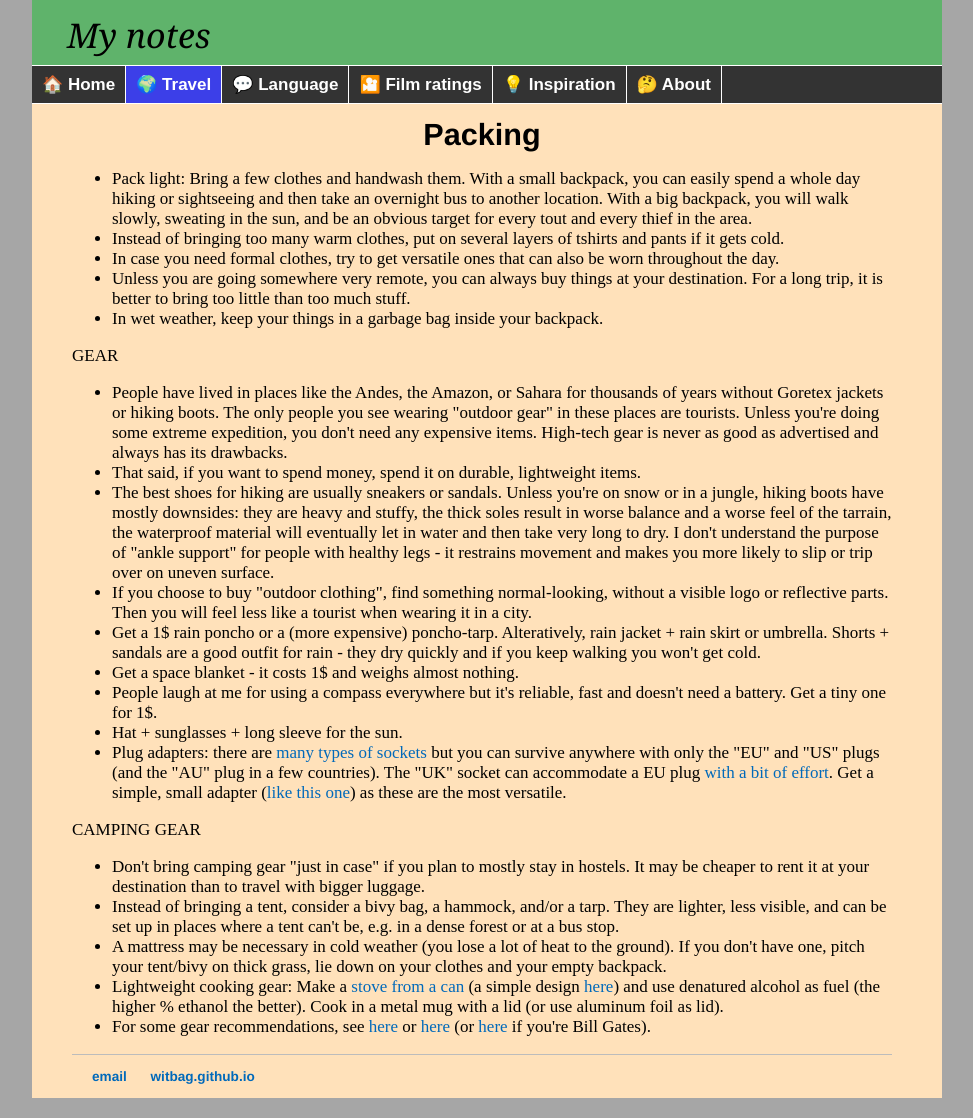
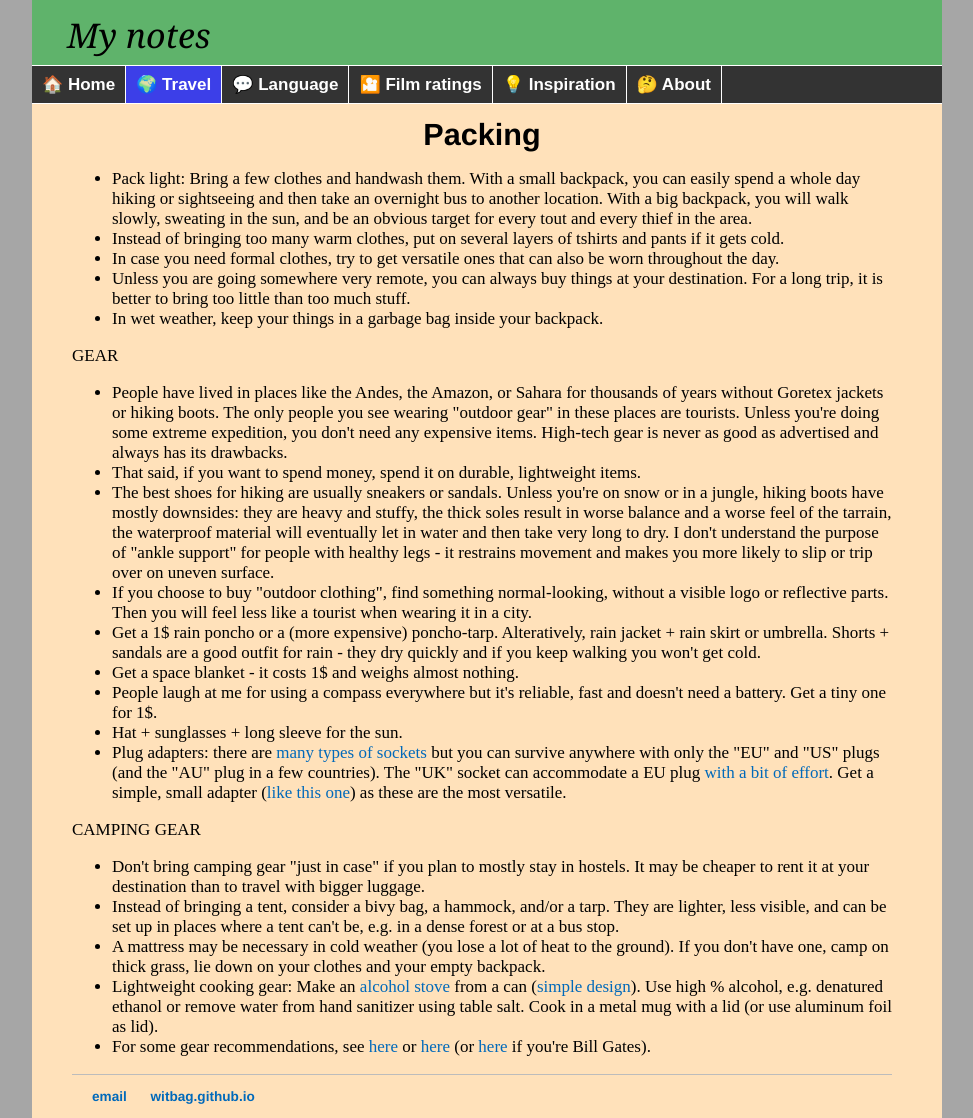
Before and after one commit to witbag/witbag.github.io, a Jekyll site: the page built from travel/packing.html, in a window 1280 px wide. Shown: the whole page, without its empty margins (153-1126 px from the left). Built offline with Jekyll 4.4.1, drawn with Linux system fonts in a browser that asks for light colours.

Commit message:
Update packing.html

```diff
--- a/travel/packing.html
+++ b/travel/packing.html
@@ -30,8 +30,8 @@ CAMPING GEAR<br>
 <ul>
 <li>Don't bring camping gear "just in case" if you plan to mostly stay in hostels. It may be cheaper to rent it at your destination than to travel with bigger luggage.
 <li>Instead of bringing a tent, consider a bivy bag, a hammock, and/or a tarp. They are lighter, less visible, and can be set up in places where a tent can't be, e.g. in a dense forest or at a bus stop.
-<li>A mattress may be necessary in cold weather (you lose a lot of heat to the ground). If you don't have one, pitch your tent/bivy on thick grass, lie down on your clothes and your empty backpack.
-<li>Lightweight cooking gear: Make a <a href="https://en.wikipedia.org/wiki/Beverage-can_stove" target=_blank>stove from a can</a> (a simple design <a href="https://vimeo.com/64726512" target=_blank>here</a>) and use denatured alcohol as fuel (the higher % ethanol the better). Cook in a metal mug with a lid (or use aluminum foil as lid).
+<li>A mattress may be necessary in cold weather (you lose a lot of heat to the ground). If you don't have one, camp on thick grass, lie down on your clothes and your empty backpack.
+<li>Lightweight cooking gear: Make an <a href="https://en.wikipedia.org/wiki/Beverage-can_stove" target=_blank>alcohol stove</a> from a can (<a href="https://vimeo.com/64726512" target=_blank>simple design</a>). Use high % alcohol, e.g. denatured ethanol or remove water from hand sanitizer using table salt. Cook in a metal mug with a lid (or use aluminum foil as lid).
 <li>For some gear recommendations, see <a href="https://frugalhiker.blogspot.com/" target=_blank>here</a> or <a href="https://pmags.com/300-gear-challenge" target=_blank>here</a> (or <a href="https://www.thehikinglife.com/2018/04/the-thru-hikers-gear-list-vol-2/" target=_blank>here</a> if you're Bill Gates).
 </ul>
 
```
